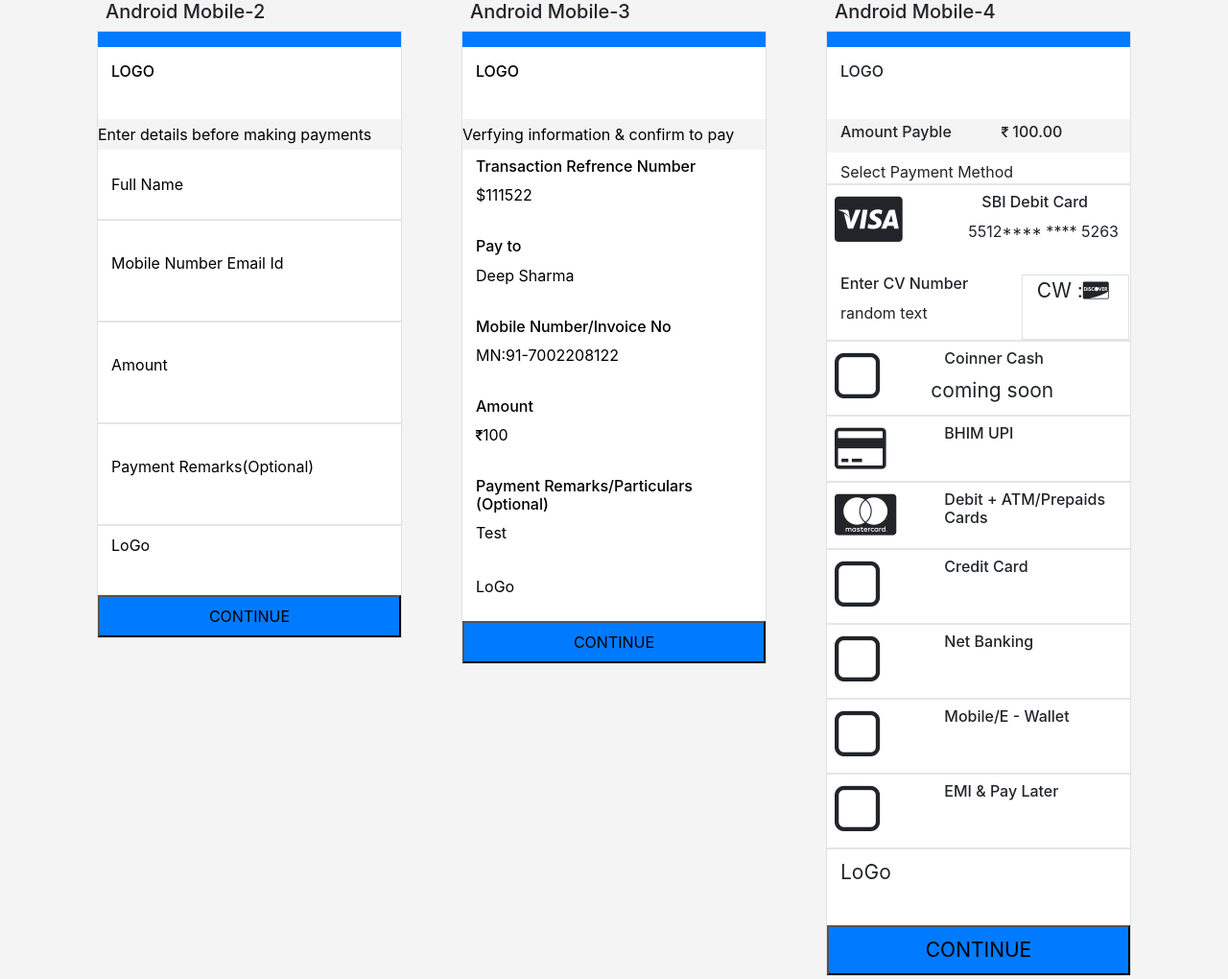
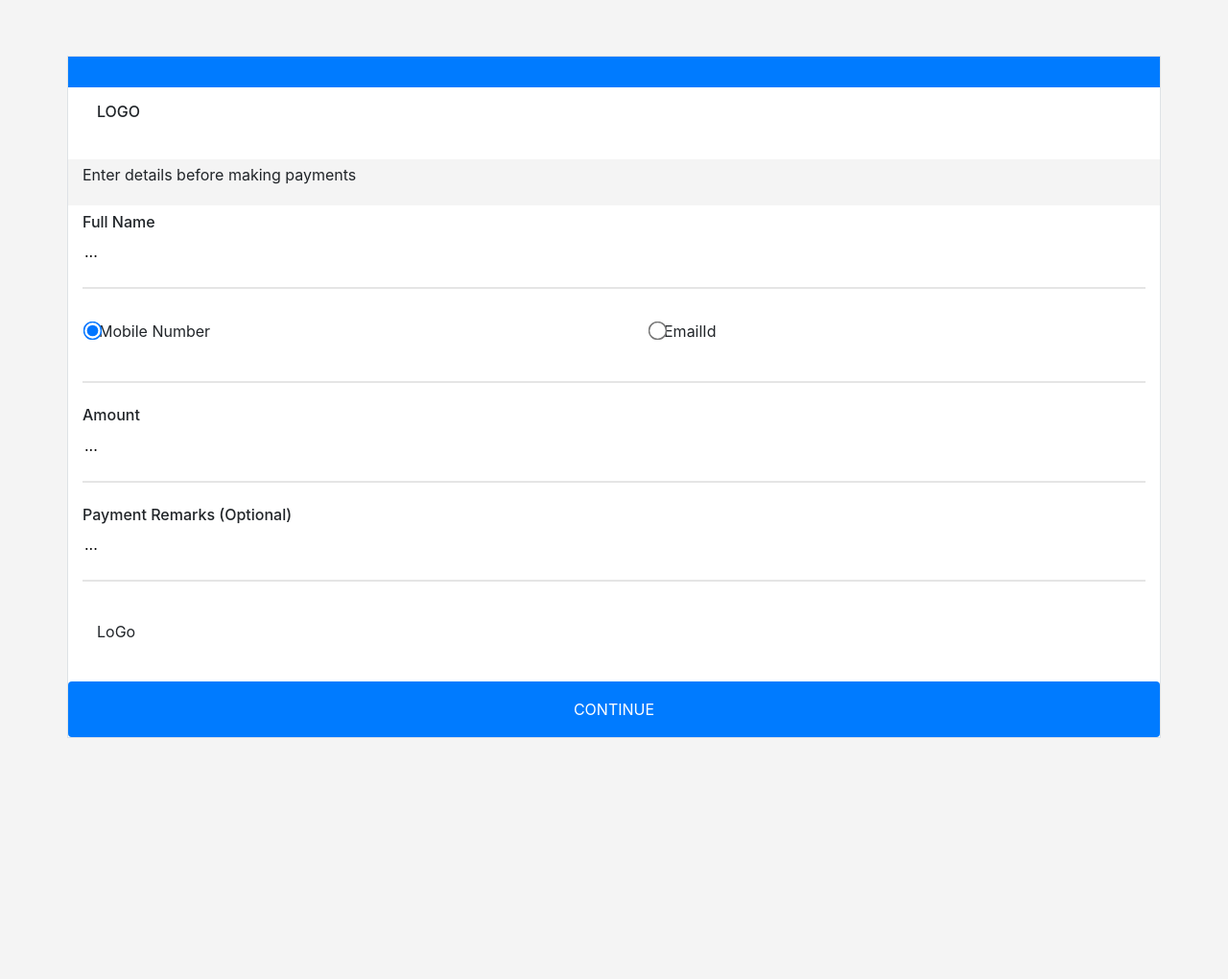
Before and after one commit to Maroof-Khan/MobitinoFrontEnd, a plain HTML site: page index.html in a window 1280 px wide. Shown: the whole page at 96% size. After the commit the page ends 827 px from the top, so only its background shows below. Drawn offline with nearby package versions, Linux system fonts and the light colour scheme.

Commit message:
mobile responsive

```diff
--- a/index.css
+++ b/index.css
@@ -1,37 +1,30 @@
 body{
 	background-color: #f4f4f4;
 }
-h5{
-	margin-left: 25px;
-}
-h6{
-	margin-left: 14px;
+.container {
+	margin-top: 58px;
+	margin-bottom: 58px;
+    background-color: #f4f4f4;
 }
 p{
-	margin-left: 14px;
-}
-hr {
-    margin-top: -1rem;
-    margin-bottom: -1rem;
-    border: 2;
-    border-top: 2px solid rgba(0,0,0,.1);
-}
-.left {
-  margin-left: 10px;
-}
-.cat{
-	padding-bottom: 100px;
-	background-color: #f4f4f4;
-}
-.lft{
-	padding-bottom: 0px; /*/565*/
-	background-color: white;
-	color: black;
-}
-.rt{
-	background-color: white;
+  margin-left: 15px;
 }
 .pmt{
 	background-color: #f4f4f4;
-	/*margin-left: 16px;*/
+
 }
+hr {
+    border-top: 2px solid rgba(0,0,0,.1);
+}
+.row {
+    display: -ms-flexbox;
+    display: flex;
+    -ms-flex-wrap: wrap;
+    margin-right: -15px;
+    margin-left: -15px;
+}
+input[type="radio"] {
+    -ms-transform: scale(1.5); /* IE 9 */
+    -webkit-transform: scale(1.5); /* Chrome, Safari, Opera */
+    transform: scale(1.5);
+}
--- a/index.html
+++ b/index.html
@@ -2,107 +2,39 @@
 <html>
 <head>
 	<title></title>
-	<link rel="stylesheet" href="https://cdnjs.cloudflare.com/ajax/libs/font-awesome/4.7.0/css/font-awesome.min.css">
 	  <link rel="stylesheet" href="https://stackpath.bootstrapcdn.com/bootstrap/4.3.1/css/bootstrap.min.css" integrity="sha384-ggOyR0iXCbMQv3Xipma34MD+dH/1fQ784/j6cY/iJTQUOhcWr7x9JvoRxT2MZw1T" crossorigin="anonymous">
-	<script src="https://cdnjs.cloudflare.com/ajax/libs/popper.js/1.14.7/umd/popper.min.js" integrity="sha384-UO2eT0CpHqdSJQ6hJty5KVphtPhzWj9WO1clHTMGa3JDZwrnQq4sF86dIHNDz0W1" crossorigin="anonymous"></script>
 	<link rel="stylesheet" type="text/css" href="./index.css">
 </head>
 <body>
-<div class="container">
+<div class="container ">
   	<div class="row">
-	  	<div class="col-md-4 col-sm-6 col-12 col-lg-4 cat">
-	  	  <h5>Android Mobile-2</h5>
-	  	  <div class="lft mx-3 border ">
-	  	  	 <div class="py-2 bg-primary"></div>
+	  	<div class="col border" style="background-color: white">
+	  	  	 <div class="row py-3  bg-primary"></div>
 	  	  	 <div class="py-3 h6"><p>LOGO</p></div>
-	  	  	 <div class="py-1 pmt">Enter details before making payments</div>
-             <div class="py-4 "><p>Full Name</p></div><hr>
-             <div class="py-5 "><p>Mobile Number Email Id</p></div><hr>
-             <div class="py-5 "><p>Amount</p></div><hr>
-             <div class="py-5 "><p>Payment Remarks(Optional)</p></div><hr>
-             <div class="py-4 "><p>LoGo</p></div>
-             <button class="py-2 bg-primary " type="button" style="width: 100%"> CONTINUE</button>
+	  	  	 <div class="py-1 pmt row"><p>Enter details before making payments</p></div>
+             <div class="py-2 ">
+             	<h6>Full Name</h6>
+             	<input style="border:none" type="text" name="clock" size="24" value="...">
+             </div><hr>
+             <div class="row py-3 ">
+             	<div class="col-md-6">
+             	<label class="radio-inline ml-1"><input type="radio" name="optradio" checked>Mobile Number</label>
              	</div>
+             	<div class="col-md-6">
+                <label class="radio-inline pr-3 ml-4"><input  type="radio" name="optradio">EmailId</label>
                 </div>
-	  	<div class="col-md-4 col-sm-6 col-12 col-lg-4 cat">
-	  	  <h5>Android Mobile-3</h5>
-           <div class="lft mx-3 border">
-           	 <div class="py-2 bg-primary"></div>
-           	 <div class="py-3 h6"><p>LOGO</p></div>
-             <div class="py-1 pmt">Verfying information & confirm to pay</div>
-             <div class="py-2 "><h6>Transaction Refrence Number</h6><p>$111522</p></div>
-             <div class="py-2 "><h6>Pay to</h6><p>Deep Sharma</p></div>
-             <div class="py-2 "><h6>Mobile Number/Invoice No</h6><p>MN:91-7002208122</p></div>
-             <div class="py-2 "><h6>Amount</h6><p><i style="font-size:14px" class="fa">&#xf156;</i>100</p></div>
-             <div class="py-2 "><h6>Payment Remarks/Particulars (Optional)</h6><p>Test</p></div>
-             <div class="py-2 "><p>LoGo</p></div>
-             <button class="py-2 bg-primary " type="button" style="width: 100%"> CONTINUE</button>
-           </div>
-	  	</div>
-	  	<div class="col-md-4 col-sm-6 col-12 col-lg-4 cat">
-	  	  <h5>Android Mobile-4</h5>
-	  	  <div class="rt mx-3 border">
-	  		 <div class="py-2 bg-primary"></div>
-           	 <div class="py-3 h6"><p>LOGO</p></div>
-             <div class="py-1 pmt"><h6>Amount Payble <i style="font-size:14px" class="fa ml-5">&#xf156;</i> 100.00</h6>
-             </div>
-             <div class="py-2 "><p>Select Payment Method</p><hr></div>
-             <div class="py-3 row">
-	             <div class="col-sm-4 ml-2">
-	             	<i class="fa fa-cc-visa" style="height: 40px; font-size:55px;"></i>
-	             </div>
-	             <div class="col ml-4"><h6>SBI Debit Card</h6>5512**** **** 5263</div>
-	             <!-- <div class="col-sm-3"></div>                -->
-            </div>
-            <div class="row py-3">
-	             <div class="col-sm-7 "><h6>Enter CV Number</h6><p>random text</p></div>
-	             <div class="col ml-3 mr-3 border"><a style="font-size:21px">CW :<i class="fa fa-cc-discover"></i>
              </div><hr>
+             <div class="py-2 ">
+             	<h6>Amount</h6>
+             	<input style="border:none" type="text" name="clock" size="24" value="...">
              </div><hr>
-            <div class="py-4 row">
-	             <div class="col-sm-4 ml-2">
-	             	<i class="fa fa-square-o" style="font-size:60px;"></i>
-	             </div>
-	             <div class="col ml-8 pl-0"><h6>Coinner Cash</h6 >coming soon</div>
-            </div><hr>
-            <div class="py-4 row">
-	             <div class="col-sm-4 ml-2">
-	             	<i class="fa fa-credit-card" style="font-size:50px;"></i>
-	             </div>
-	             <div class="col ml-8 pl-0"><h6>BHIM UPI</h6></div>
-            </div><hr>
-            <div class="py-4 row">
-	             <div class="col-sm-4 ml-2">
-	             	<i class="fa fa-cc-mastercard" style="font-size:50px"></i>
-	             </div>
-	             <div class="col ml-8 pl-0"><h6>Debit + ATM/Prepaids Cards</h6></div>
-            </div><hr>
-            <div class="py-4 row">
-	             <div class="col-sm-4 ml-2">
-	             	<i class="fa fa-square-o" style="font-size:60px;"></i>
-	             </div>
-	             <div class="col ml-8 pl-0"><h6>Credit Card</h6></div>
-            </div><hr>
-            <div class="py-4 row">
-	             <div class="col-sm-4 ml-2">
-	             	<i class="fa fa-square-o" style="font-size:60px;"></i>
-	             </div>
-	             <div class="col ml-8 pl-0"><h6>Net Banking</h6></div>
-            </div><hr>
-            <div class="py-4 row">
-	             <div class="col-sm-4 ml-2">
-	             	<i class="fa fa-square-o" style="font-size:60px;"></i>
-	             </div>
-	             <div class="col ml-8 pl-0"><h6>Mobile/E - Wallet</h6></div>
-            </div><hr>
-            <div class="py-4 row">
-	             <div class="col-sm-4 ml-2">
-	             	<i class="fa fa-square-o" style="font-size:60px;"></i>
-	             </div>
-	             <div class="col ml-8 pl-0"><h6>EMI & Pay Later</h6></div>
+             <div class="py-2 ">
+             	<h6>Payment Remarks (Optional)</h6>
+             	<input style="border:none" type="text" name="clock" size="24" value="...">
              </div><hr>
              <div class="py-4 "><p>LoGo</p></div>
-             <button class="py-2 bg-primary " type="button" style="width: 100%"> CONTINUE</button>
+             <div class="row">
+             <a href="./htmlfile/android2.html" class="btn py-3 bg-primary justify-content-between"  style="width: 100% ;color:white"> CONTINUE</a>
              </div>
 	  	</div>
     </div>
```
Also changed, not shown: htmlfile/android2.html (added, +43 -0 lines), htmlfile/android3.html (added, +117 -0 lines). Lines whose indentation alone changed are shown as unchanged.
